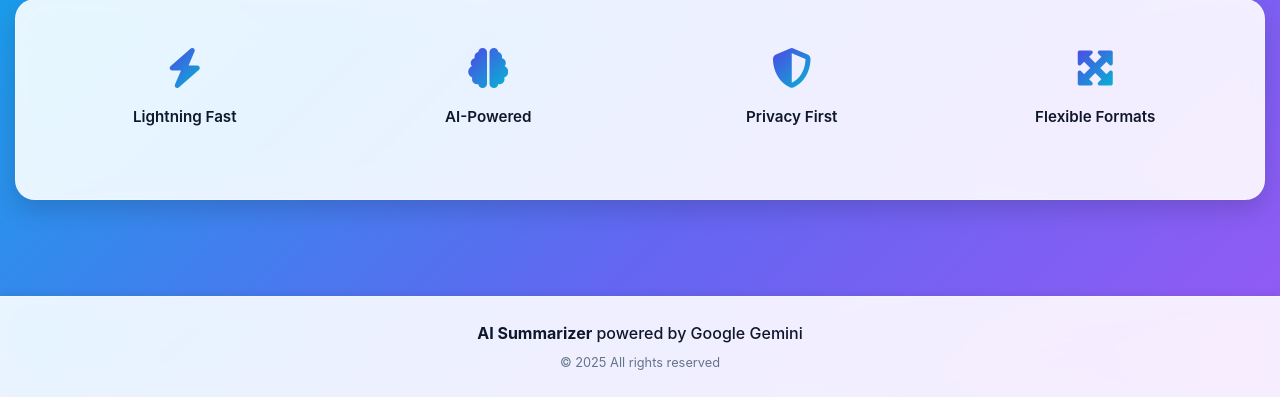
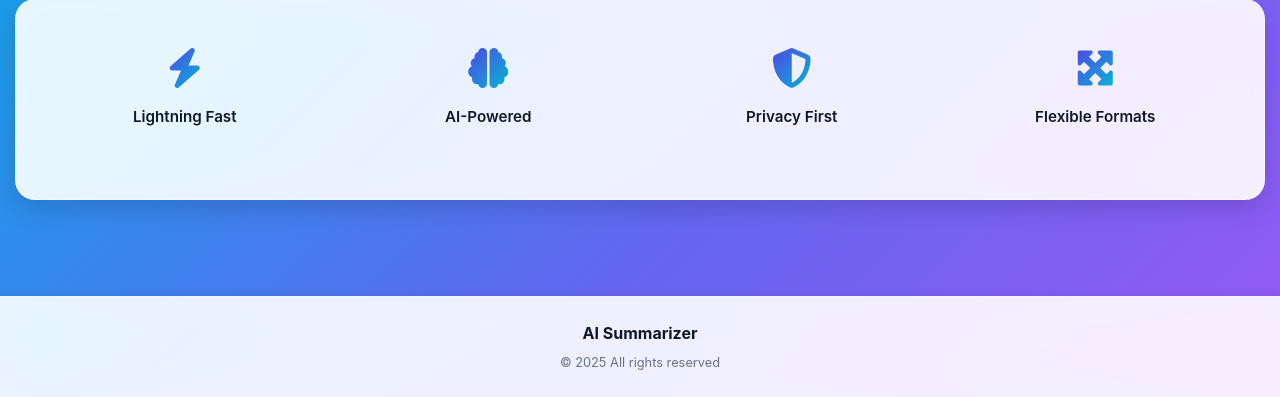
Before and after one commit to Robu71111/summarize.ai, a Flask app: page / in a window 1280 px wide. Shown: the part 949-1346 px from the top of the page. Run offline with Flask 3, Linux system fonts and the light colour scheme.

Commit message:
Changing Footer

```diff
--- a/templates/index.html
+++ b/templates/index.html
@@ -215,7 +215,7 @@
   <footer class="app-footer">
     <div class="container text-center">
       <p class="mb-1">
-        <strong>AI Summarizer</strong> powered by Google Gemini
+        <strong>AI Summarizer</strong>
       </p>
       <small>&copy; 2025 All rights reserved</small>
     </div>
```
